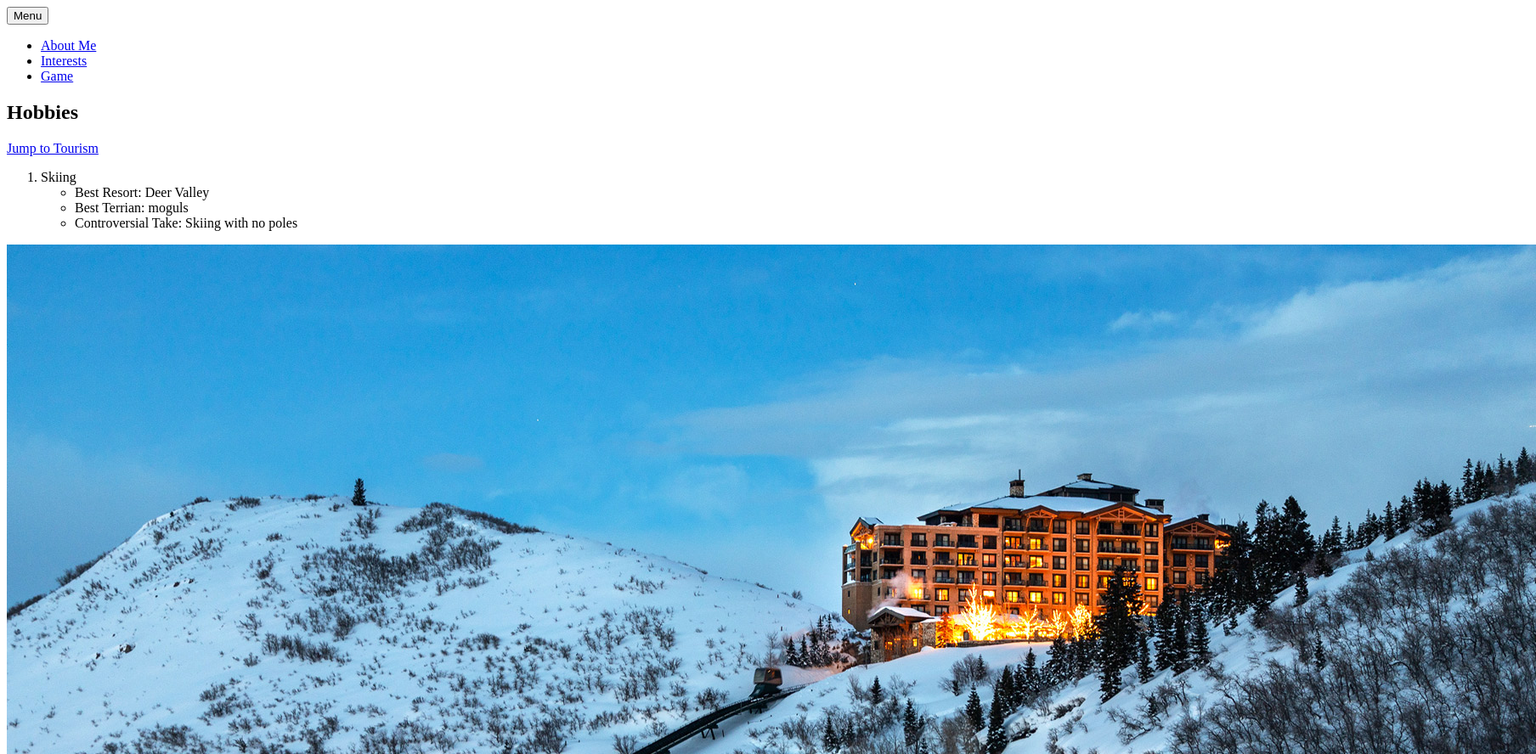
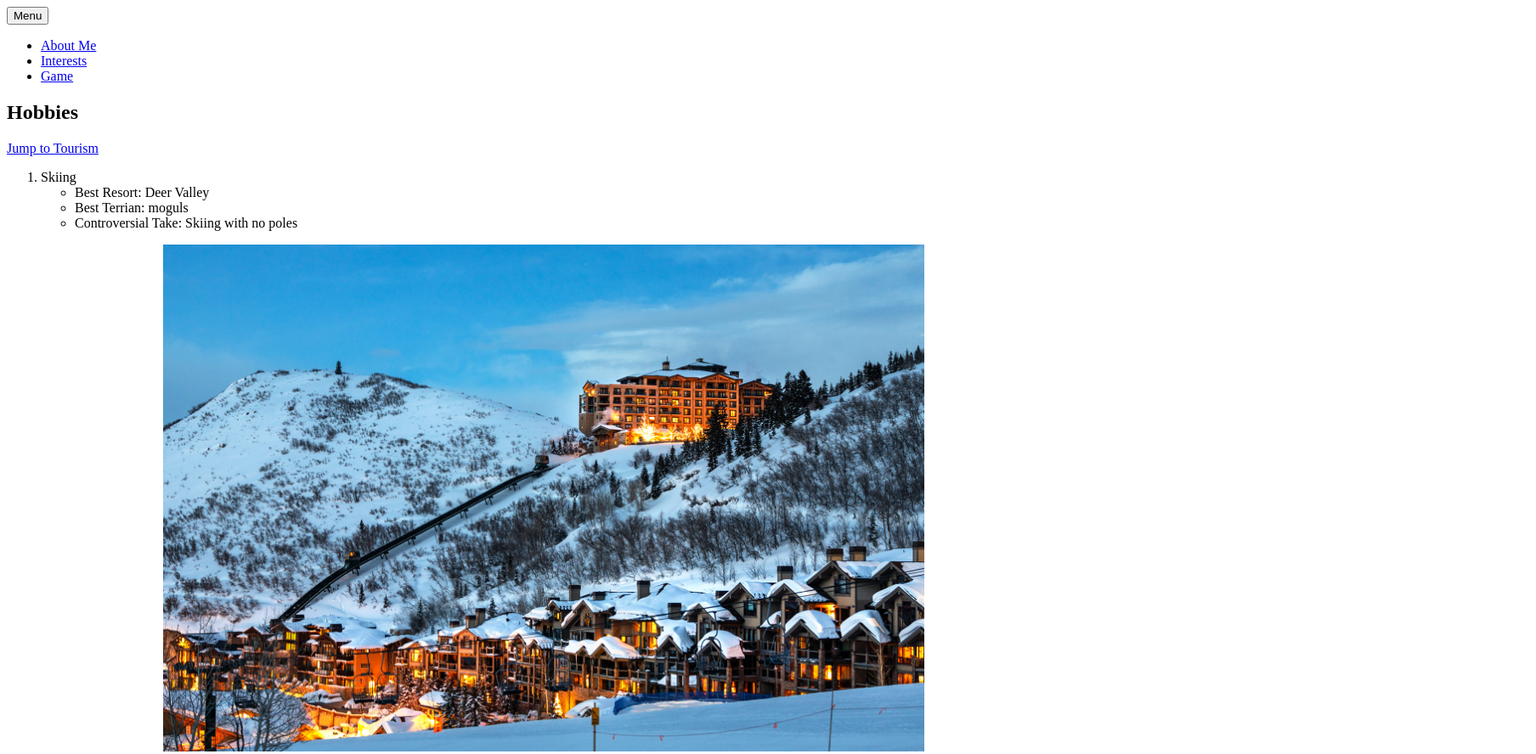
Before and after one commit to evaaccc/is-project, a plain HTML site: page scratch.html in a window 1280 px wide. Shown: the top 888 px of the page at 85% size, 1808 px wide, since content can reach past the window. Drawn offline with Linux system fonts and the light colour scheme; some icons are missing.

Commit message:
added vw limit

```diff
--- /dev/null
+++ b/realstyles.css
@@ -0,0 +1,7 @@
+.skiing{
+    text-align: center;
+}
+.skiing img{
+    max-width: 70vw;
+    ;
+}
--- a/scratch.html
+++ b/scratch.html
@@ -2,7 +2,7 @@
     <meta charset="UTF-8">
     <meta name="viewport" content="width=device-width, initial-scale=1.0">
     <title>Interests</title>
-    <link rel="stylesheet" href="css/scratch.css">
+    <link rel="stylesheet" href="realstyles.css">
 </head>
 <body>
     <nav class="navbar navbar-expand-lg navbar-light" id="mainNav">
@@ -33,7 +33,9 @@
                 <li>Controversial Take: Skiing with no poles</li>
             </ul>
         </ol>
+        <div class="skiing">
         <img src="photos/St-Regis-exterior-Deer-Valley-in-Park-City-Utah.jpg">
+        </div>
     </div>
 
     <!-- Section 2 -->
```
Also changed, not shown: 1 other file.
